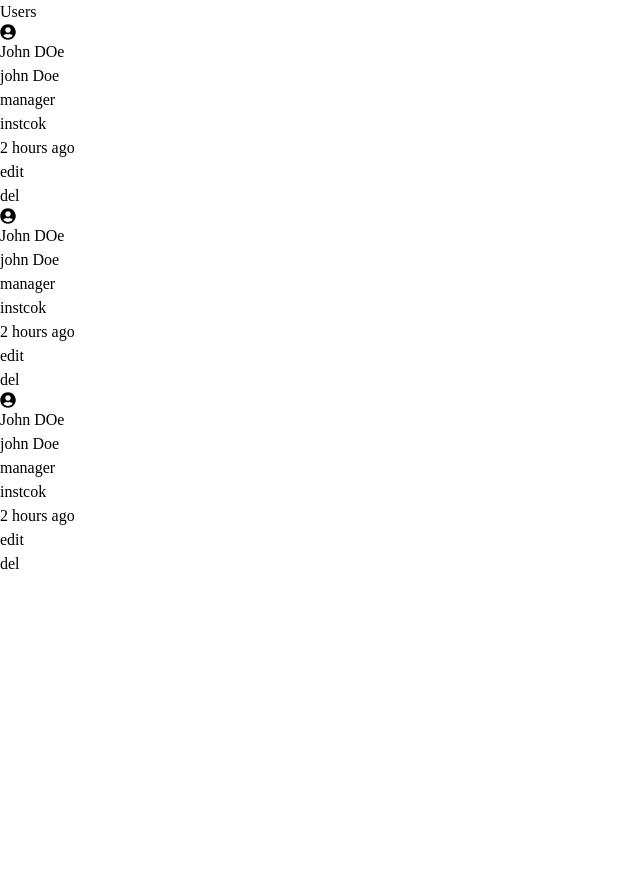
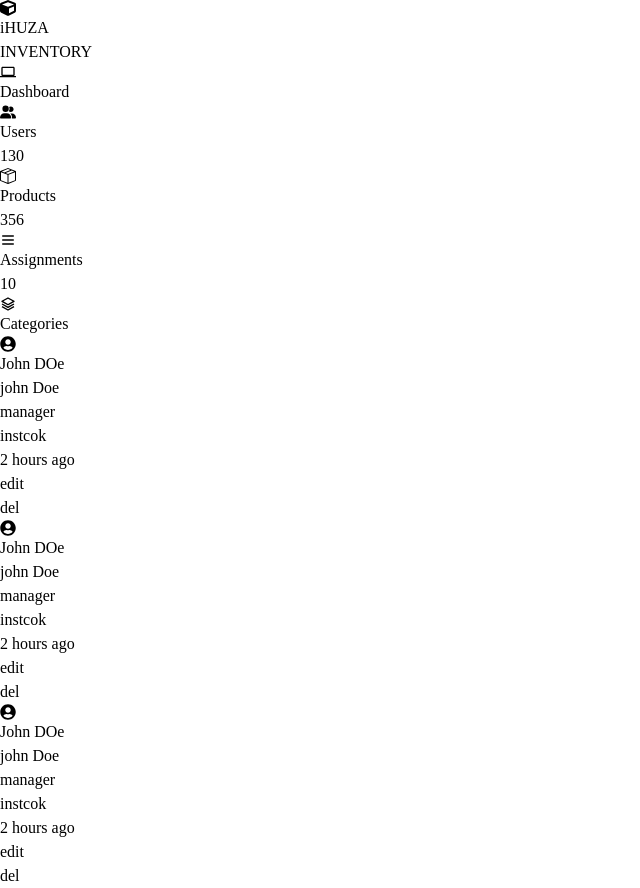
Before and after one commit to MahoroHyacinthe/React-Dashboard-App, a React (Vite) app: page /Users in a window 1280 px wide. Shown: the whole page, without its empty margins (0-640 px from the left). Before the commit the page ends 800 px from the top, so only its background shows below. Built offline with nearby package versions, Linux system fonts and the light colour scheme.

Commit message:
improved user and product pages

```diff
--- a/src/Components/Sidebar.jsx
+++ b/src/Components/Sidebar.jsx
@@ -11,7 +11,7 @@ import { useContext } from "react";
 import ThemeContext from "../Contexts/ThemeContext";
 
 
-const Sidebar = () =>{
+const Sidebar = ({className,layouts}) =>{
 
         const {Theme} = useContext(ThemeContext)
         const navigation = useNavigate()
@@ -26,14 +26,14 @@ const Sidebar = () =>{
 
     return(
 
-            <div className={` h-200 flex flex-col  w-70 pl-7 pt-6  ${Theme==="dark"?"bg-gray-800 text-gray-300 border-gray-500 ":"bg-white-100 text-black"}`}>
+            <div className={className}>
                 <div className=" flex gap-3">
                     <div className="bg-blue-500 p-4 rounded-2xl place-content-center"><FaCube/></div>
                     <div>
                         <h1 className="font-bold text-white">iHUZA</h1>
                         INVENTORY</div>
                 </div>
-                <div className=" pt-10 grid gap ">
+                <div className={layouts}>
                     <Usercomp
                     icon ={<MdLaptop />}
                     type = "Dashboard"
--- a/src/pages/Dashboard.jsx
+++ b/src/pages/Dashboard.jsx
@@ -23,7 +23,10 @@ function Dashboard () {
 
     <div className={`w-full flex ${Theme==="dark"?"bg-gray-800 text-white":"bg-white- text-black"}`}>
       <div className='h-screen'>
-        <Sidebar/>
+        <Sidebar
+        className={` h-200 flex flex-col  w-70 pl-7 pt-6  ${Theme==="dark"?"bg-gray-800 text-gray-300 border-gray-500 ":"bg-white-100 text-black"}`}
+        layouts={" pt-10 gap gap "}
+        />
       </div>
       <div>
         <HeaderComp/>
--- a/src/pages/Users.jsx
+++ b/src/pages/Users.jsx
@@ -1,13 +1,22 @@
+import Sidebar from "../Components/Sidebar";
 import Alldetails from "../Components/Alldetails"
 import { FaUserCircle } from "react-icons/fa";
+import { useContext } from "react";
+import ThemeContext from "../Contexts/ThemeContext";
+export const Users =()=>{
 
-export const Users =()=>{
+    const {Theme} = useContext(ThemeContext)
+
     return (
-        <div className="h-screen bg-gray-800">
+        <div className="h-screen bg-gray-700">
 
-            <div className="bg-blue-800 p-6">
-                <h1 className="text-3xl text-white font-bold" >Users</h1>
-            </div>
+            <header className="pb-2">
+
+                <Sidebar
+                    className={`pb-5 flex items-center justify-between  w-full pl-7 pt-6  ${Theme==="dark"?"bg-gray-800 text-gray-300 border-gray-500 ":"bg-white-100 text-black"}`}
+                    layouts={"flex place-content-end gap-5 px-7"}
+                    />
+            </header>
             <div className=" pt-2 bg-gray-900">
                 <Alldetails
                     userprofile={<FaUserCircle />}
--- a/src/pages/products.jsx
+++ b/src/pages/products.jsx
@@ -1,6 +1,8 @@
 import { useContext } from 'react'
 import ThemeContext from '../Contexts/ThemeContext.jsx'
 import Recentproducts from "../Components/Recentproducts"
+import { SiDebian } from 'react-icons/si'
+import Sidebar from '../Components/Sidebar.jsx'
 
 export const Products =()=>{
 
@@ -8,11 +10,14 @@ export const Products =()=>{
 
     return (
         <>
-            <div className={`h-screen ${Theme==="dark"?"bg-gray-800":"bg-white text-black"}`}>
-              <header className="bg-blue-800 w-full p-10 text-white">
-                <h1 className="font-bold text-5xl">Products</h1>
+            <div className={`h-screen ${Theme==="dark"?"bg-gray-900":"bg-white text-black"}`}>
+              <header className="bg-blue-800 w-full  text-white ">
+                <Sidebar
+                 className={`pb-5 flex items-center justify-between  w-full pl-7 pt-6  ${Theme==="dark"?"bg-gray-800 text-gray-300 border-gray-500 ":"bg-white-100 text-black"}`}
+                 layouts={"flex place-content-end gap-5 px-7"}
+                />
               </header>
-              <div className=" p-5 flex flex-wrap gap-3 ">
+              <div className="h-100 p-5 flex flex-wrap gap-3 bg-gray-900 ">
 
                 <Recentproducts
                 name="MacBook Pro"
```
